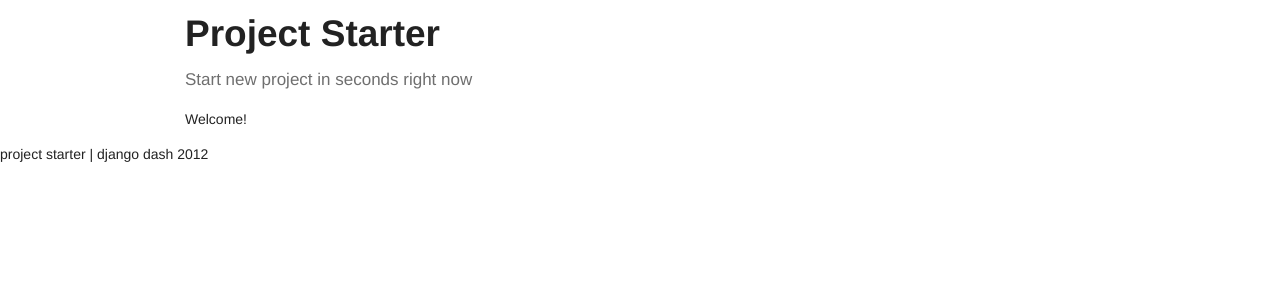
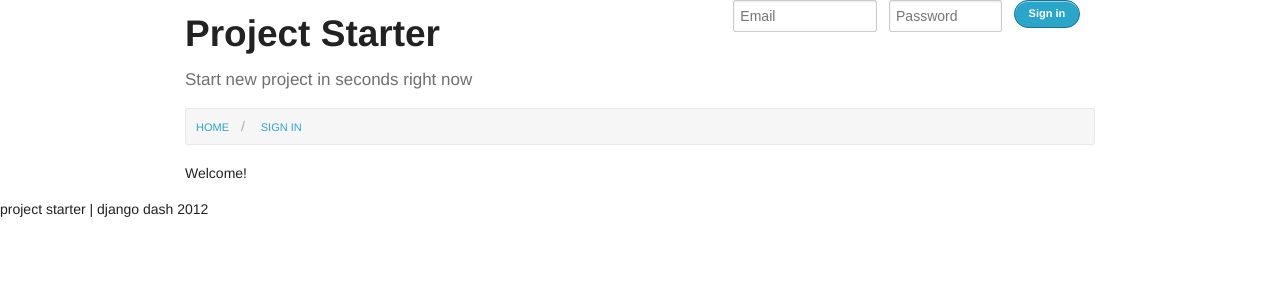
Before and after one commit to ivanpenchev/project-starter, a Django app: template project/project/templates/index.html in a window 1280 px wide. Shown: the top 300 px of the page. Run offline with Django 3.2, Linux system fonts and the light colour scheme; the template is opened without the code that fills it, so the values that code supplies are empty; parts of the project's set-up code (start-up, migrations or seed data) failed here and were passed over.

Commit message:
more improvements to base_template

```diff
--- a/project/project/templates/includes/base_template.html
+++ b/project/project/templates/includes/base_template.html
@@ -11,14 +11,39 @@
     <body>
         <header>
             <div class="row">
-                <div class="twelve columns">
+                <div class="seven columns">
                     <h2>Project Starter</h2>
                     <h5 class="subheader">Start new project in seconds right now</h5>
                 </div>
+                <div class="five columns right login-form-small">
+                    <form action="#" method="POST">
+                        <div class="row">
+                           <div class="five columns">
+                                <input type="text" name="email" placeholder="Email" />
+                           </div>
+                            <div class="four columns">
+                                <input type="password" name="password" placeholder="Password">
+                            </div>
+                            <div class="three columns">
+                                <input type="submit" name="signin" value="Sign in" class="small round button" />
+                            </div>
+                        </div>
+                    </form>
+                </div>
             </div>
         </header>
-        {% block content %}
-        {% endblock %}
+        <div class="row">
+            <div class="twelve columns">
+                <ul class="breadcrumbs">
+                    <li> <a href="#" class="current"> Home </a> </li>
+                    <li> <a href="#"> Sign in </a> </li>
+                </ul>
+            </div>
+        </div>
+        <div class="content">
+            {% block content %}
+            {% endblock %}
+        </div>
         <footer>
             {% block footer %} project starter | django dash 2012 {% endblock %}
         </footer>
```
